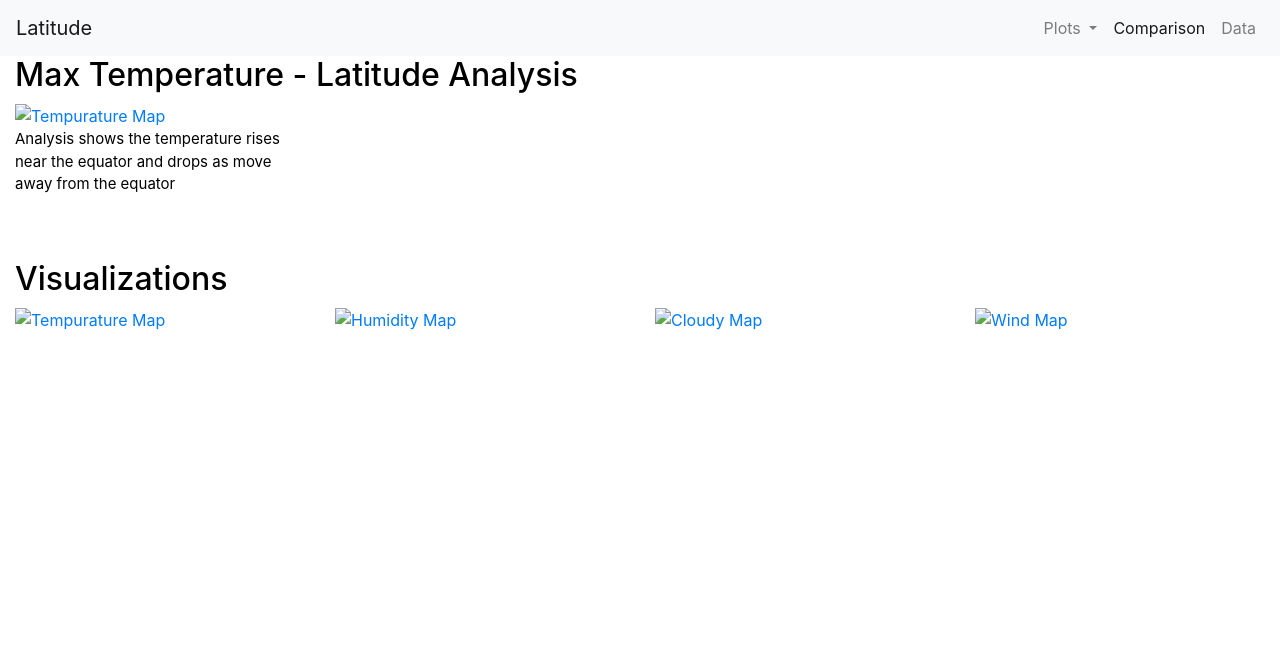
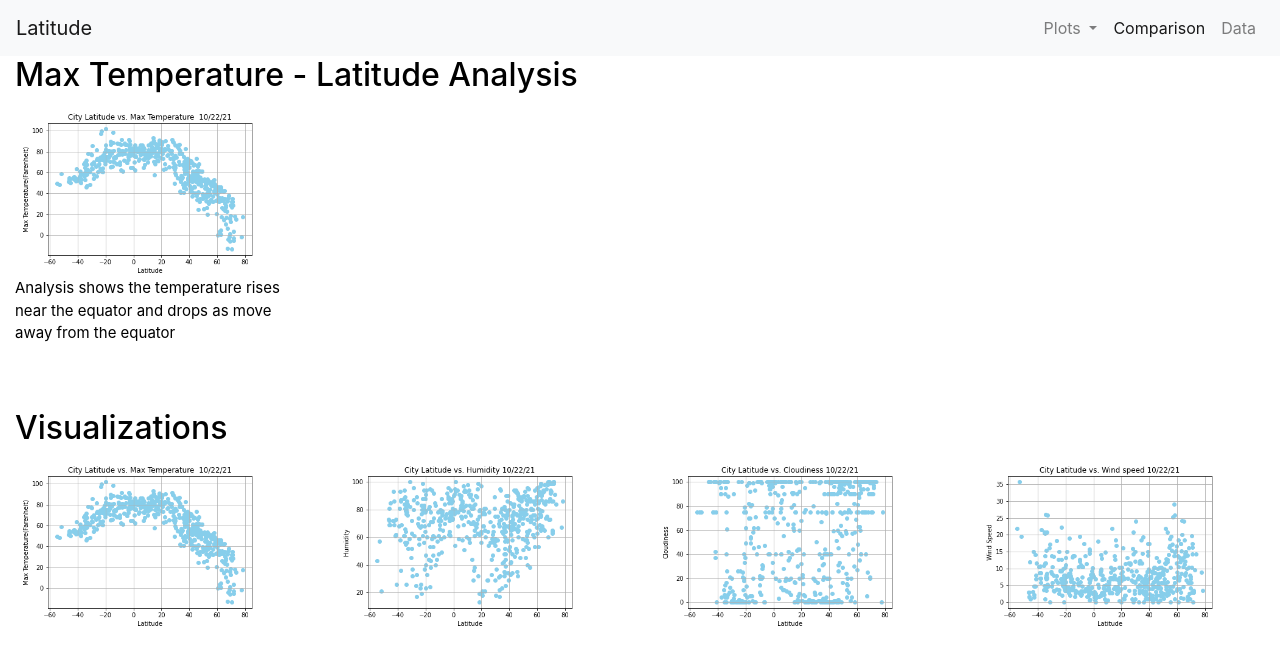
Before and after one commit to jobyaugustine/WebDesign, a plain HTML site: page maxtemp.html in a window 1280 px wide. Drawn offline with nearby package versions, Linux system fonts and the light colour scheme.

Commit message:
updated the path

```diff
--- a/maxtemp.html
+++ b/maxtemp.html
@@ -27,17 +27,17 @@
                 Plots
             </a>
             <div class="dropdown-menu" aria-labelledby="navbarDropdown">
-              <a class="dropdown-item" href="maxtemp.html">Max Temp</a>
-              <a class="dropdown-item" href="humidity.html">Humidity</a>
-              <a class="dropdown-item" href="cloudiness.html">Cloudiness</a>
-              <a class="dropdown-item" href="windspeed.html">WindSpeed</a>
+              <a class="dropdown-item" href="/WebDesign/maxtemp.html">Max Temp</a>
+              <a class="dropdown-item" href="/WebDesign/humidity.html">Humidity</a>
+              <a class="dropdown-item" href="/WebDesign/cloudiness.html">Cloudiness</a>
+              <a class="dropdown-item" href="/WebDesign/windspeed.html">WindSpeed</a>
             </div>
         </li>
         <li class="nav-item active">
-          <a class="nav-link" href="compare.html">Comparison <span class="sr-only">(current)</span></a>
+          <a class="nav-link" href="/WebDesign/compare.html">Comparison <span class="sr-only">(current)</span></a>
         </li>
         <li class="nav-item">
-          <a class="nav-link" href="data.html">Data</a>
+          <a class="nav-link" href="/WebDesign/data.html">Data</a>
         </li>
 
     </ul>
@@ -96,8 +96,8 @@
     <h2>Max Temperature - Latitude Analysis</h2>
     <div class="row">
         <div class="col-md-3">
-            <a href="Resources/assets/images/TemperatureInCities.png">
-            <img target="_blank" src="Resources/assets/images/TemperatureInCities.png" alt="Tempurature Map" height = 175px>
+            <a href="/WebDesign/TemperatureInCities.png">
+            <img target="_blank" src="/WebDesign/TemperatureInCities.png" alt="Tempurature Map" height = 175px>
             <p>Analysis shows the temperature rises near the equator and drops as move away from the equator</p>
             </a>
             </br>
@@ -109,29 +109,29 @@
 
     <div class="row">
         <div class="col-md-3">
-            <a href="Resources/assets/images/TemperatureInCities.png">
-            <img target="_blank" src="Resources/assets/images/TemperatureInCities.png" alt="Tempurature Map" height = 175px>
+            <a href="/WebDesign/TemperatureInCities.png">
+            <img target="_blank" src="/WebDesign/TemperatureInCities.png" alt="Tempurature Map" height = 175px>
                </a>
             </br>
             </br>
         </div>
         <div class="col-md-3">
-            <a target="_blank" href="Resources/assets/images/HumidityInCities.png">
-            <img src="Resources/assets/images/HumidityInCities.png" alt="Humidity Map" height = 175px>
+            <a target="_blank" href="/WebDesign/HumidityInCities.png">
+            <img src="/WebDesign/HumidityInCities.png" alt="Humidity Map" height = 175px>
             </a>
             </br>
             </br>
         </div>
         <div class="col-md-3">
-            <a target="_blank" href="Resources/assets/images/CloudinessInCities.png">
-            <img src="Resources/assets/images/CloudinessInCities.png" alt="Cloudy Map" height = 175px>
+            <a target="_blank" href="/WebDesign/CloudinessInCities.png">
+            <img src="/WebDesign/CloudinessInCities.png" alt="Cloudy Map" height = 175px>
             </a>
             </br>
             </br>
         </div>
         <div class="col-md-3">
-            <a target="_blank" href="Resources/assets/images/WindSpeedInCities.png">
-            <img src="Resources/assets/images/WindSpeedInCities.png" alt="Wind Map" height = 175px>
+            <a target="_blank" href="/WebDesign/WindSpeedInCities.png">
+            <img src="/WebDesign/WindSpeedInCities.png" alt="Wind Map" height = 175px>
             </a>
             </br>
             </br>
```
